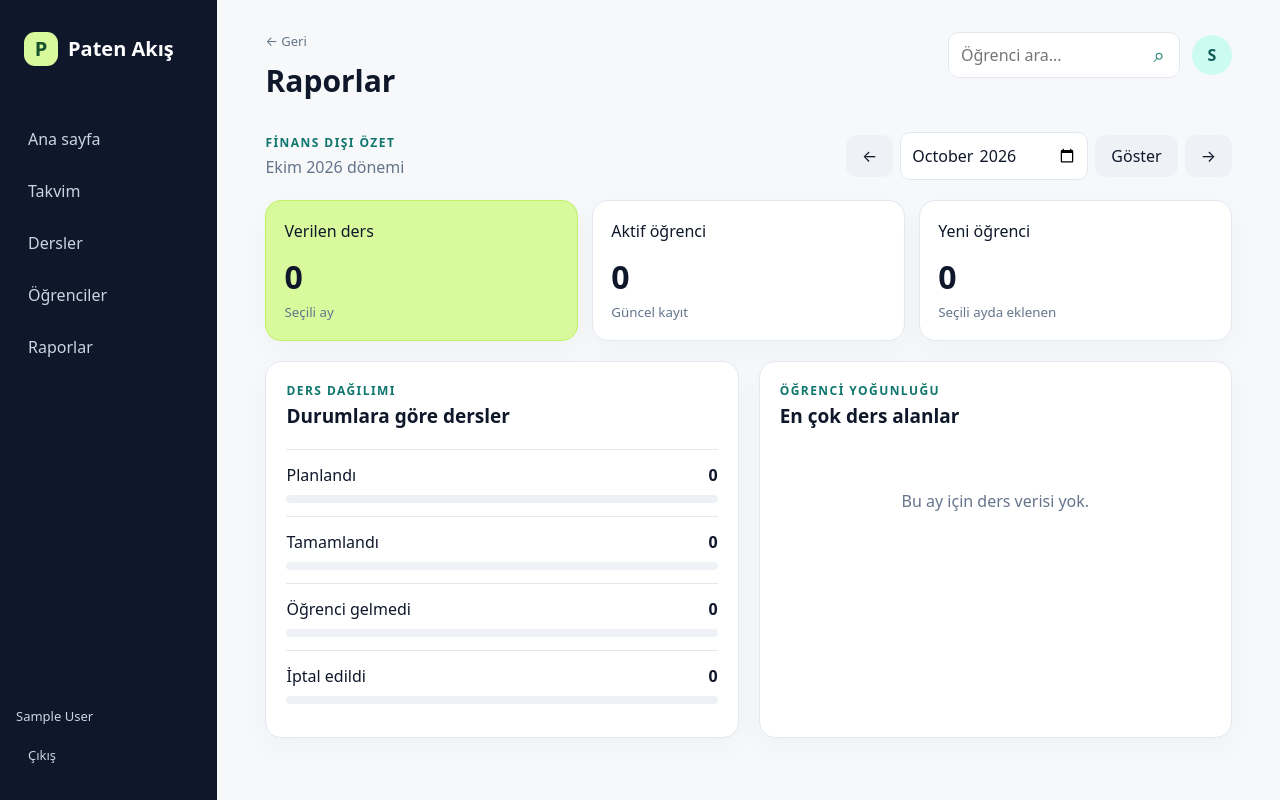
After one commit to kazimsahinn/paten_ders_yonetimi, a Django app: page /raporlar/ in a window 1280 px wide. The commit adds this page. Run offline with Django 5.2, Linux system fonts and the light colour scheme; the visitor is signed in with stand-in values (Sample User, id 1); data that the repository does not hold is empty.

Commit message:
Add financial-free lesson reports

```diff
--- a/lessons/urls.py
+++ b/lessons/urls.py
@@ -3,6 +3,7 @@ from django.urls import path
 from . import views
 
 urlpatterns = [
+    path('raporlar/', views.reports_view, name='reports'),
     path('takvim/', views.calendar_view, name='calendar'),
     path('dersler/', views.lesson_list, name='lesson_list'),
     path('dersler/yeni/', views.lesson_create, name='lesson_create'),
--- a/lessons/views.py
+++ b/lessons/views.py
@@ -1,9 +1,9 @@
 import calendar as calendar_module
-from datetime import date, timedelta
+from datetime import date, datetime, timedelta
 
 from django.contrib.auth.decorators import login_required
 from django.db import transaction
-from django.db.models import Q
+from django.db.models import Count, Q
 from django.shortcuts import get_object_or_404, redirect, render
 from django.utils import timezone
 
@@ -87,6 +87,34 @@ def calendar_view(request):
 
 
 @login_required
+def reports_view(request):
+    today = timezone.localdate()
+    selected_month = request.GET.get('month', today.strftime('%Y-%m'))
+    try:
+        month_start = datetime.strptime(selected_month, '%Y-%m').date().replace(day=1)
+    except ValueError:
+        selected_month = today.strftime('%Y-%m')
+        month_start = today.replace(day=1)
+    next_month = (month_start.replace(day=28) + timedelta(days=4)).replace(day=1)
+    month_end = next_month - timedelta(days=1)
+    previous_month = (month_start - timedelta(days=1)).replace(day=1)
+    lessons = scoped(request).filter(starts_at__date__gte=month_start, starts_at__date__lte=month_end)
+    status_counts = {key: lessons.filter(status=key).count() for key, _ in Lesson.Status.choices}
+    status_rows = [{'value': key, 'label': label, 'count': status_counts[key]} for key, label in Lesson.Status.choices]
+    top_students = Student.objects.filter(workspace=request.user.workspace).annotate(
+        lesson_count=Count('attendances__lesson', filter=Q(attendances__lesson__workspace=request.user.workspace, attendances__lesson__starts_at__date__gte=month_start, attendances__lesson__starts_at__date__lte=month_end), distinct=True)
+    ).filter(lesson_count__gt=0).order_by('-lesson_count', 'first_name', 'last_name')[:5]
+    context = {
+        'month_start': month_start, 'month_end': month_end, 'selected_month': selected_month,
+        'previous_month': previous_month, 'next_month': next_month,
+        'lesson_count': lessons.count(), 'active_student_count': Student.objects.filter(workspace=request.user.workspace, is_active=True).count(),
+        'new_student_count': Student.objects.filter(workspace=request.user.workspace, created_at__date__gte=month_start, created_at__date__lte=month_end).count(),
+        'status_counts': status_counts, 'status_rows': status_rows, 'top_students': top_students,
+    }
+    return render(request, 'lessons/reports.html', context)
+
+
+@login_required
 def lesson_create(request):
     form = LessonForm(request.POST or None, workspace=request.user.workspace)
     location_form = LocationForm(request.POST or None, prefix='location')
--- /dev/null
+++ b/static/css/reports.css
@@ -0,0 +1 @@
+.report-toolbar{display:flex;align-items:center;justify-content:space-between;gap:16px;margin-bottom:18px}.report-toolbar p{margin:3px 0}.month-picker{display:flex;align-items:center;gap:7px}.month-picker input{border:1px solid var(--line);border-radius:10px;padding:10px;font:inherit;color:var(--ink)}.report-stats{grid-template-columns:repeat(3,1fr)}.reports-grid{grid-template-columns:1fr 1fr}.report-bar-row{display:grid;grid-template-columns:1fr 40px;gap:8px;align-items:center;border-top:1px solid var(--line);padding:13px 0}.report-bar-row strong{text-align:right}.report-bar{grid-column:1/-1;height:8px;border-radius:99px;background:#eef2f7;overflow:hidden}.report-bar i{display:block;height:100%;border-radius:inherit;background:var(--primary)}.report-student{display:flex;align-items:center;gap:10px;border-top:1px solid var(--line);padding:12px 0;color:inherit;text-decoration:none}.report-student>span:nth-child(2){display:grid;flex:1}.report-student small{color:var(--muted)}.report-student>b{font-size:13px;color:var(--primary)}@media(max-width:800px){.report-toolbar{align-items:stretch;flex-direction:column}.month-picker{justify-content:space-between}.month-picker input{flex:1}.report-stats{grid-template-columns:1fr 1fr}.report-stats .stat-card:first-child{grid-column:1/-1}.reports-grid{grid-template-columns:1fr}}
--- a/templates/base.html
+++ b/templates/base.html
@@ -9,16 +9,17 @@
   <link rel="stylesheet" href="{% static 'css/calendar.css' %}">
   <link rel="stylesheet" href="{% static 'css/development.css' %}">
   <link rel="stylesheet" href="{% static 'css/search.css' %}">
+  <link rel="stylesheet" href="{% static 'css/reports.css' %}">
 </head>
 <body>
 {% if user.is_authenticated %}
   <div class="app-shell">
     <aside class="sidebar"><a class="brand" href="{% url 'dashboard' %}"><span class="brand-mark">P</span><span>Paten Akış</span></a><nav>
-      <a href="{% url 'dashboard' %}">Ana sayfa</a><a href="{% url 'calendar' %}">Takvim</a><a href="{% url 'lesson_list' %}">Dersler</a><a href="{% url 'student_list' %}">Öğrenciler</a>
+      <a href="{% url 'dashboard' %}">Ana sayfa</a><a href="{% url 'calendar' %}">Takvim</a><a href="{% url 'lesson_list' %}">Dersler</a><a href="{% url 'student_list' %}">Öğrenciler</a><a href="{% url 'reports' %}">Raporlar</a>
     </nav><div class="sidebar-foot"><span>{{ user.get_full_name|default:user.email }}</span><form method="post" action="{% url 'logout' %}" class="logout-form">{% csrf_token %}<button type="submit">Çıkış</button></form></div></aside>
     <main class="main-content"><header class="topbar"><div><button type="button" class="back-button" onclick="if (window.history.length > 1) { window.history.back(); } else { window.location.href = '{% url 'dashboard' %}'; }">← Geri</button><span class="eyebrow">{{ user.workspace.name }}</span><h1>{% block page_heading %}Günlük akış{% endblock %}</h1></div><div class="topbar-tools"><form class="global-search" method="get" action="{% url 'global_search' %}"><input type="search" name="q" placeholder="Öğrenci ara..." value="{{ request.GET.q|default:'' }}" aria-label="Global öğrenci arama"><button type="submit" aria-label="Ara">⌕</button></form><a class="avatar" href="{% url 'student_list' %}">{{ user.first_name|default:'E'|slice:':1' }}</a></div></header>{% if messages %}{% for message in messages %}<div class="flash">{{ message }}</div>{% endfor %}{% endif %}{% block content %}{% endblock %}</main>
   </div>
-  <nav class="mobile-nav"><a href="{% url 'dashboard' %}">Ana sayfa</a><a href="{% url 'calendar' %}">Takvim</a><a href="{% url 'student_list' %}">Öğrenciler</a></nav>
+  <nav class="mobile-nav"><a href="{% url 'dashboard' %}">Ana sayfa</a><a href="{% url 'calendar' %}">Takvim</a><a href="{% url 'student_list' %}">Öğrenciler</a><a href="{% url 'reports' %}">Raporlar</a></nav>
 {% else %}{% block auth_content %}{% endblock %}{% endif %}
 <script src="{% static 'js/app.js' %}"></script>
 </body></html>
--- /dev/null
+++ b/templates/lessons/reports.html
@@ -0,0 +1,8 @@
+{% extends 'base.html' %}
+{% block title %}Raporlar · Paten Akış{% endblock %}
+{% block page_heading %}Raporlar{% endblock %}
+{% block content %}
+<div class="report-toolbar"><div><p class="eyebrow">Finans dışı özet</p><p class="muted">{{ month_start|date:'F Y' }} dönemi</p></div><form method="get" class="month-picker"><a class="button secondary" href="?month={{ previous_month|date:'Y-m' }}">←</a><input type="month" name="month" value="{{ selected_month }}"><button class="button secondary" type="submit">Göster</button><a class="button secondary" href="?month={{ next_month|date:'Y-m' }}">→</a></form></div>
+<section class="stat-grid report-stats"><article class="stat-card accent"><span>Verilen ders</span><strong>{{ lesson_count }}</strong><small>Seçili ay</small></article><article class="stat-card"><span>Aktif öğrenci</span><strong>{{ active_student_count }}</strong><small>Güncel kayıt</small></article><article class="stat-card"><span>Yeni öğrenci</span><strong>{{ new_student_count }}</strong><small>Seçili ayda eklenen</small></article></section>
+<div class="dashboard-grid reports-grid"><section class="panel"><div class="panel-head"><div><p class="eyebrow">Ders dağılımı</p><h2>Durumlara göre dersler</h2></div></div>{% for row in status_rows %}<div class="report-bar-row"><span>{{ row.label }}</span><strong>{{ row.count }}</strong><div class="report-bar"><i style="width:{% if lesson_count %}{% widthratio row.count lesson_count 100 %}{% else %}0{% endif %}%"></i></div></div>{% endfor %}</section><section class="panel"><div class="panel-head"><div><p class="eyebrow">Öğrenci yoğunluğu</p><h2>En çok ders alanlar</h2></div></div>{% for student in top_students %}<a class="report-student" href="{% url 'student_detail' student.id %}"><span class="avatar small">{{ student.initials }}</span><span><strong>{{ student }}</strong><small>{{ student.get_level_display }}</small></span><b>{{ student.lesson_count }} ders</b></a>{% empty %}<div class="empty compact"><p>Bu ay için ders verisi yok.</p></div>{% endfor %}</section></div>
+{% endblock %}
```
